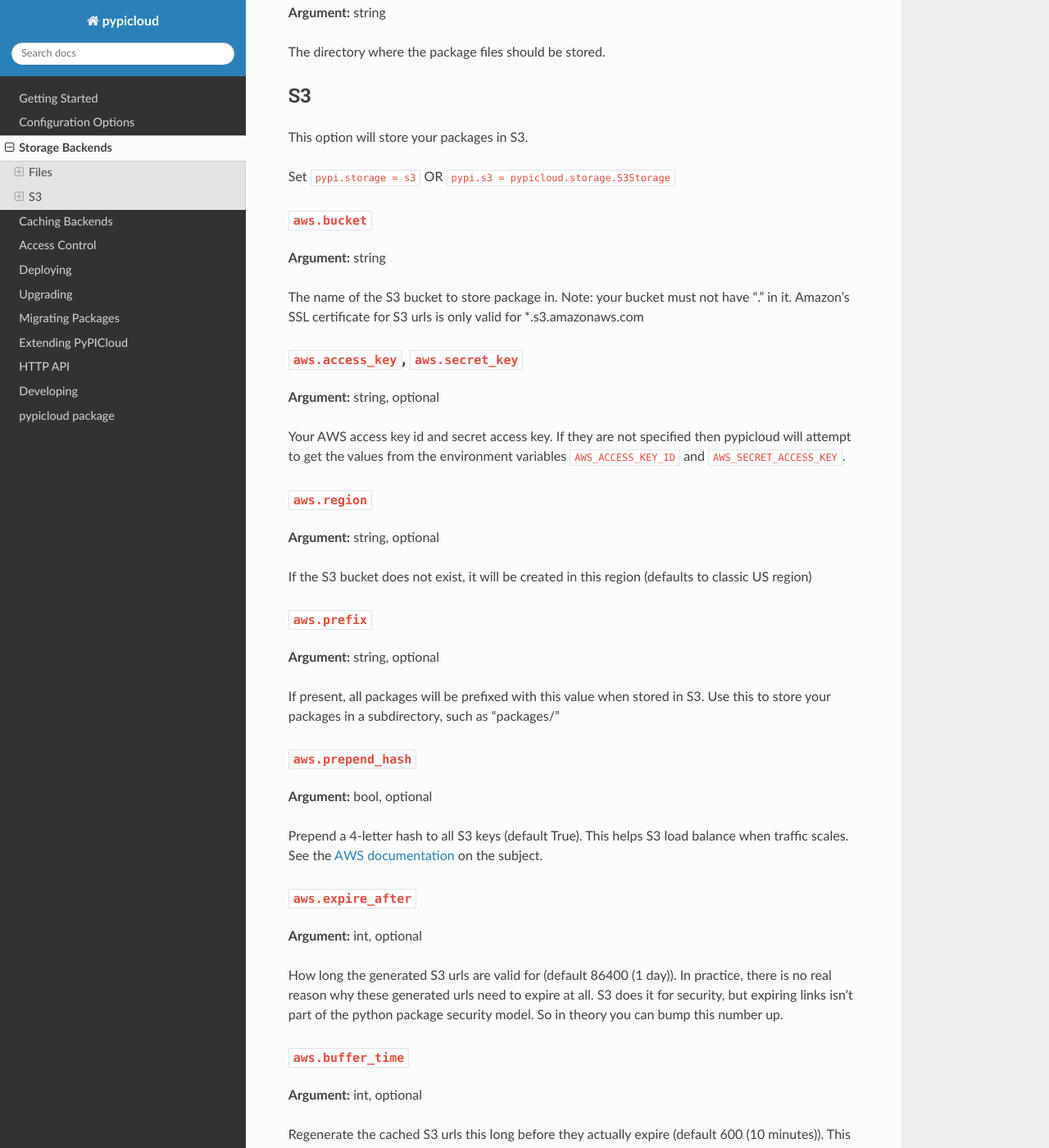
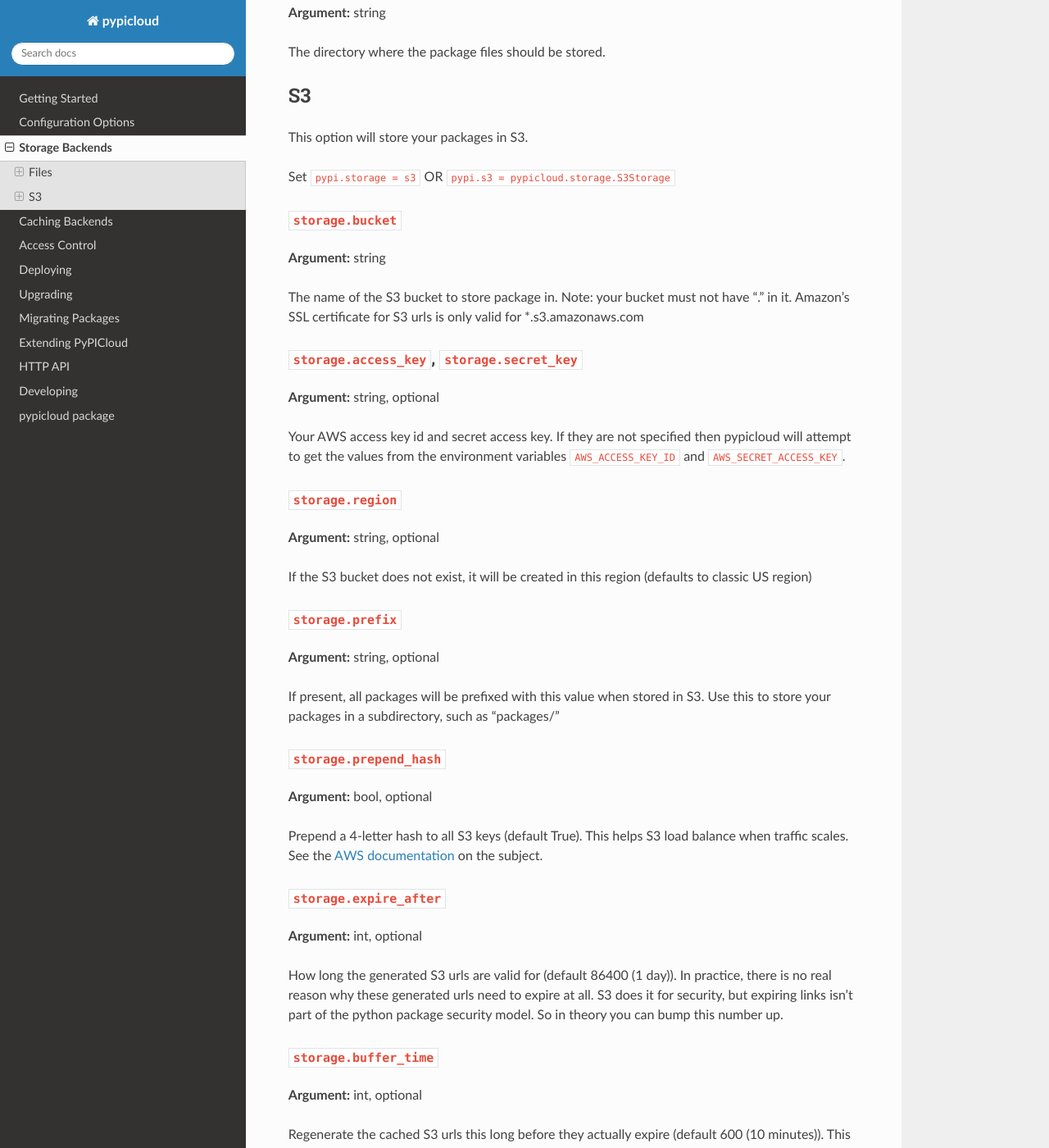
Before and after one commit to stevearc/pypicloud, a Sphinx documentation site: the page built from doc/topics/storage.rst, in a window 1280 px wide and 1400 px high, scrolled down 455 px. Shown: the whole window at 82% size. Built offline with Sphinx 7.4.7 and the Read the Docs theme 2.0.0, drawn with Linux system fonts in a browser that asks for light colours; pages that are not in the unit, such as notebooks, are missing from menus.

```diff
--- a/doc/changes.rst
+++ b/doc/changes.rst
@@ -5,9 +5,8 @@ If you are upgrading an existing installation, read :ref:`the instructions <upgr
 * Bug fix: Timestamp display on web interface :pr:`18`
 * Feature: pypicloud-migrate-packages, command to move packages between storage backends :sha:`399a990`
 * Feature: Adding support for more than one package with the same version. Now you can upload wheels! :sha:`2f24877`
-* Cleanup: Splitting and isolating the cache and storage backends better :sha:`d66fdde`, :sha:`b262539`
-* Cleanup: Hosting all js & css ourselves (no CDN) :sha:`20e345c`
-* Breakage: Removed the ``pypi.use_fallback`` option (see ``pypi.fallback`` for details)
+* Hosting all js & css ourselves (no CDN) :sha:`20e345c`
+* Miscellaneous code cleanup
 
 0.1.0
 -----
--- a/doc/topics/access_control.rst
+++ b/doc/topics/access_control.rst
@@ -58,7 +58,7 @@ everyone  none              none               r (everyone)
 Configuration
 ^^^^^^^^^^^^^
 
-Set ``pypi.access_backend = config`` OR ``pypi.access_backend =
+Set ``pypi.auth = config`` OR ``pypi.auth =
 pypicloud.access.ConfigAccessBackend`` OR leave it out completely since this is
 the default.
 
@@ -120,7 +120,7 @@ interface to create the initial admin user.
 
 Configuration
 ^^^^^^^^^^^^^
-Set ``pypi.access_backend = sql`` OR ``pypi.access_backend =
+Set ``pypi.auth = sql`` OR ``pypi.auth =
 pypicloud.access.sql.SQLAccessBackend``
 
 ``auth.db.url``
@@ -138,7 +138,7 @@ you to use that data directly.
 
 Configuration
 ^^^^^^^^^^^^^
-Set ``pypi.access_backend = remote`` OR ``pypi.access_backend =
+Set ``pypi.auth = remote`` OR ``pypi.auth =
 pypicloud.access.RemoteAccessBackend``
 
 ``auth.backend_server``
--- a/doc/topics/configuration.rst
+++ b/doc/topics/configuration.rst
@@ -83,7 +83,7 @@ cache backends can be found at :ref:`cache`.
 Access Control
 ^^^^^^^^^^^^^^
 
-``pypi.access_backend``
+``pypi.auth``
 ~~~~~~~~~~~~~~~~~~~~~~~
 **Argument:** string, optional
 
--- a/doc/topics/storage.rst
+++ b/doc/topics/storage.rst
@@ -25,38 +25,38 @@ This option will store your packages in S3.
 
 Set ``pypi.storage = s3`` OR ``pypi.s3 = pypicloud.storage.S3Storage``
 
-``aws.bucket``
-~~~~~~~~~~~~~~
+``storage.bucket``
+~~~~~~~~~~~~~~~~~~
 **Argument:** string
 
 The name of the S3 bucket to store package in. Note: your bucket must not have
 "." in it. Amazon's SSL certificate for S3 urls is only valid for
 \*.s3.amazonaws.com
 
-``aws.access_key``, ``aws.secret_key``
-~~~~~~~~~~~~~~~~~~~~~~~~~~~~~~~~~~~~~~
+``storage.access_key``, ``storage.secret_key``
+~~~~~~~~~~~~~~~~~~~~~~~~~~~~~~~~~~~~~~~~~~~~~~
 **Argument:** string, optional
 
 Your AWS access key id and secret access key. If they are not specified then
 pypicloud will attempt to get the values from the environment variables
 ``AWS_ACCESS_KEY_ID`` and ``AWS_SECRET_ACCESS_KEY``.
 
-``aws.region``
-~~~~~~~~~~~~~~
+``storage.region``
+~~~~~~~~~~~~~~~~~~
 **Argument:** string, optional
 
 If the S3 bucket does not exist, it will be created in this region (defaults to
 classic US region)
 
-``aws.prefix``
-~~~~~~~~~~~~~~
+``storage.prefix``
+~~~~~~~~~~~~~~~~~~
 **Argument:** string, optional
 
 If present, all packages will be prefixed with this value when stored in S3.
 Use this to store your packages in a subdirectory, such as "packages/"
 
-``aws.prepend_hash``
-~~~~~~~~~~~~~~~~~~~~~
+``storage.prepend_hash``
+~~~~~~~~~~~~~~~~~~~~~~~~
 **Argument:** bool, optional
 
 Prepend a 4-letter hash to all S3 keys (default True). This helps S3 load
@@ -64,8 +64,8 @@ balance when traffic scales. See the `AWS documentation
 <http://docs.aws.amazon.com/AmazonS3/latest/dev/request-rate-perf-considerations.html>`_
 on the subject.
 
-``aws.expire_after``
-~~~~~~~~~~~~~~~~~~~~
+``storage.expire_after``
+~~~~~~~~~~~~~~~~~~~~~~~~
 **Argument:** int, optional
 
 How long the generated S3 urls are valid for (default 86400 (1 day)). In
@@ -73,8 +73,8 @@ practice, there is no real reason why these generated urls need to expire at
 all. S3 does it for security, but expiring links isn't part of the python
 package security model. So in theory you can bump this number up.
 
-``aws.buffer_time``
-~~~~~~~~~~~~~~~~~~~
+``storage.buffer_time``
+~~~~~~~~~~~~~~~~~~~~~~~
 **Argument:** int, optional
 
 Regenerate the cached S3 urls this long before they actually expire (default
```
Also changed, not shown: 5 other files.
